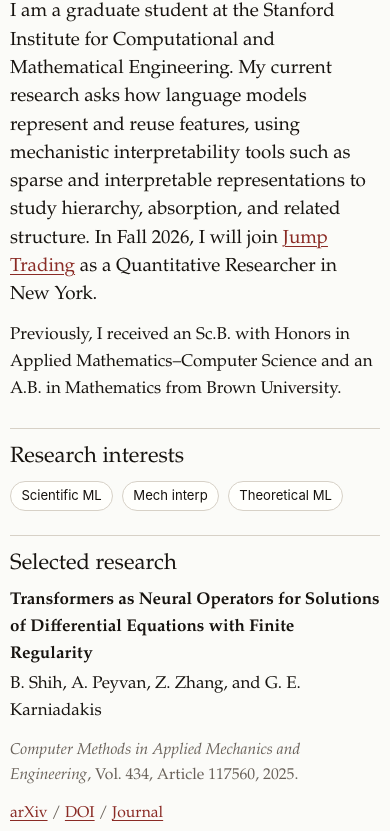
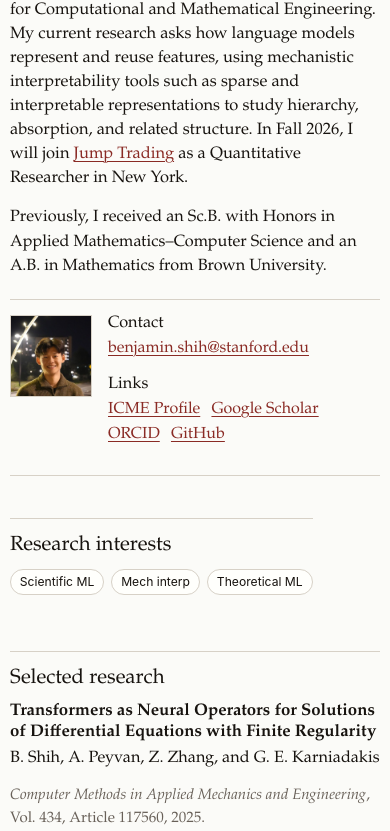
Before and after one commit to benjamin-shih/benjamin-shih.github.io, an Astro site: page / in a window 390 px wide. Shown: the part 172-1003 px from the top of the page. Built offline with nearby package versions, Linux system fonts and the light colour scheme; Astro itself is replaced by a stand-in of ours.

Commit message:
Improve mobile responsive layout

```diff
--- a/src/styles/global.css
+++ b/src/styles/global.css
@@ -377,13 +377,28 @@ section:first-child,
   }
 
   .home-layout {
-    grid-template-columns: minmax(0, 1fr);
+    display: flex;
+    flex-direction: column;
     gap: 2rem;
   }
 
+  .home-main {
+    display: contents;
+  }
+
+  .intro {
+    order: 1;
+  }
+
+  .home-main > section:not(.intro) {
+    order: 3;
+  }
+
   .profile-rail {
+    order: 2;
     display: grid;
     grid-template-columns: 150px minmax(0, 1fr);
+    width: 100%;
     gap: 1.2rem 1.4rem;
     padding: 1.25rem 0 0;
     border-top: 1px solid var(--rule);
@@ -408,15 +423,16 @@ section:first-child,
 
 @media (max-width: 560px) {
   body {
-    font-size: 17px;
+    font-size: 16.25px;
+    line-height: 1.52;
   }
 
   h1 {
-    font-size: 2.7rem;
+    font-size: 2.2rem;
   }
 
   h2 {
-    font-size: 1.38rem;
+    font-size: 1.28rem;
   }
 
   .header-inner,
@@ -426,40 +442,140 @@ section:first-child,
   }
 
   .page-shell {
-    padding: 1.9rem 0 2.5rem;
+    padding: 1.35rem 0 2.35rem;
+  }
+
+  .header-inner {
+    gap: 0.55rem;
+    padding: 0.75rem 0 0.8rem;
+  }
+
+  .site-title {
+    font-size: 1.32rem;
   }
 
   .nav-links {
-    column-gap: 0.75rem;
-    font-size: 0.74rem;
+    width: 100%;
+    justify-content: space-between;
+    column-gap: 0.45rem;
+    font-size: 0.68rem;
   }
 
   section {
-    margin-top: 1.5rem;
+    margin-top: 1.35rem;
     padding-top: 1rem;
   }
 
+  .home-layout {
+    gap: 1.25rem;
+  }
+
+  .lede,
+  .page-heading p {
+    font-size: 1.03rem;
+    line-height: 1.46;
+  }
+
+  .intro p:last-child {
+    margin-bottom: 0;
+  }
+
   .profile-rail {
-    grid-template-columns: minmax(0, 1fr);
+    display: grid;
+    grid-template-columns: 92px minmax(0, 1fr);
+    gap: 0.75rem 1rem;
+    align-items: start;
+    padding: 0.95rem 0;
+    border-top: 1px solid var(--rule);
+    border-bottom: 1px solid var(--rule);
   }
 
   .profile-photo {
-    width: 150px;
-    grid-row: auto;
+    width: 92px;
+    grid-row: span 2;
+    margin-bottom: 0;
+  }
+
+  .rail-section {
+    min-width: 0;
+  }
+
+  .rail-section h2 {
+    margin-bottom: 0.25rem;
+    font-size: 1.02rem;
+  }
+
+  .rail-section p {
+    margin-bottom: 0.25rem;
+  }
+
+  .plain-link-list {
+    display: flex;
+    flex-wrap: wrap;
+    gap: 0.1rem 0.7rem;
+  }
+
+  .plain-link-list li + li {
+    margin-top: 0;
+  }
+
+  .interest-tabs {
+    gap: 0.45rem;
+  }
+
+  .interest-tabs li {
+    min-height: 1.65rem;
+    padding: 0.15rem 0.55rem;
+    font-size: 0.76rem;
+  }
+
+  .publication {
+    margin-bottom: 1.1rem;
+  }
+
+  .selected-research .publication {
+    padding-bottom: 1rem;
+    border-bottom: 1px solid var(--soft-rule);
+  }
+
+  .selected-research .publication:last-child {
+    padding-bottom: 0;
+    border-bottom: 0;
+  }
+
+  .publication-title {
+    font-size: 1.05rem;
+    line-height: 1.22;
+  }
+
+  .publication-meta,
+  .inline-links,
+  .date,
+  .entry-secondary {
+    font-size: 0.94rem;
   }
 }
 
 @media (max-width: 420px) {
   h1 {
-    font-size: 2.35rem;
+    font-size: 2.05rem;
   }
 
   .site-title {
-    font-size: 1.38rem;
+    font-size: 1.24rem;
   }
 
   .nav-links {
     row-gap: 0.3rem;
+    font-size: 0.64rem;
+  }
+
+  .profile-rail {
+    grid-template-columns: 82px minmax(0, 1fr);
+  }
+
+  .profile-photo {
+    width: 82px;
   }
 }
 
```
